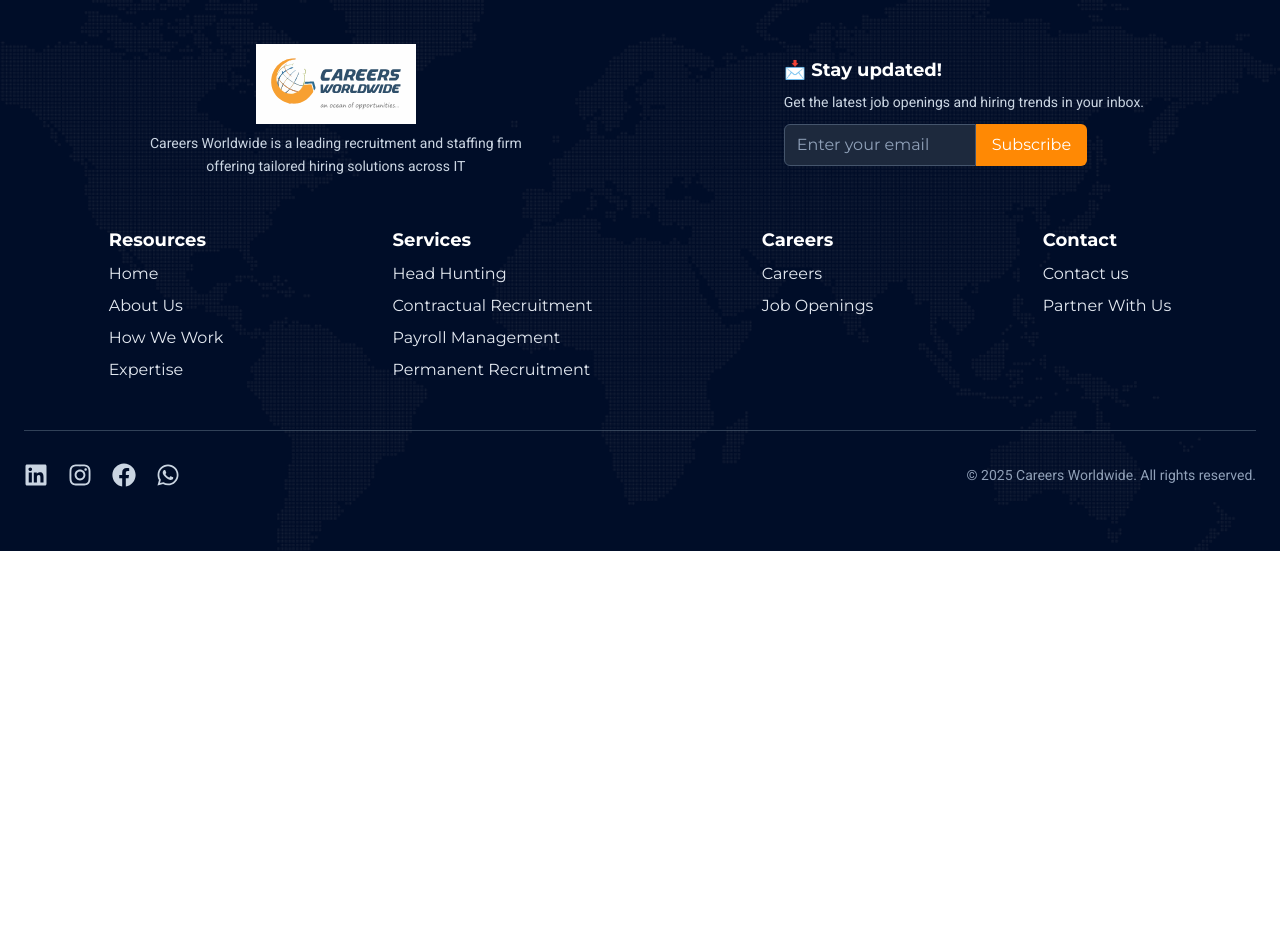
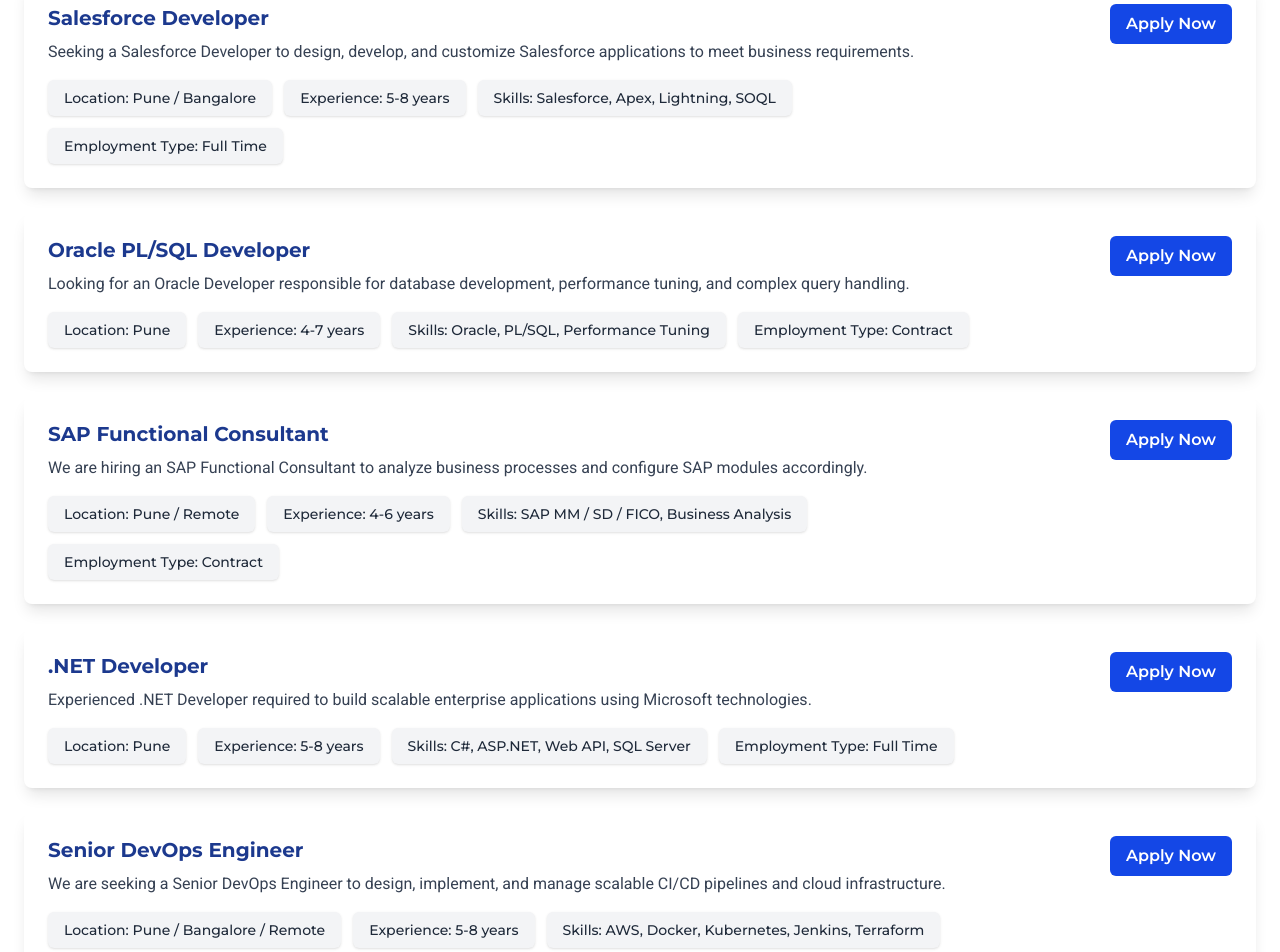
Before and after one commit to achalturkar/careersworldwide, a Next.js app: page /jobopening in a window 1280 px wide. Shown: the part 1060-2012 px from the top of the page. Before the commit the page ends 1611 px from the top, so only its background shows below. Built offline with nearby package versions, Linux system fonts and the light colour scheme.

Commit message:
update all

```diff
--- a/app/about/page.jsx
+++ b/app/about/page.jsx
@@ -147,7 +147,7 @@ comprehensive database has qualified applicants which enable you to recruit the
         <section className="flex flex-col px-2 md:px-20  gap-3 md:gap-4 my-4 md:my-20">
 
           <div className=" flext flex-col justify-center items-center" data-aos="fade-right">
-            <h1 className="text-3xl font-bold text-blue-950 ">Meet Our Team</h1>
+            <h1 className="text-3xl font-bold text-blue-950 ">Meet Our Founder</h1>
             <HandleMove className="items-center" />
           </div>
 
--- a/app/jobopening/page.jsx
+++ b/app/jobopening/page.jsx
@@ -7,8 +7,6 @@ import Head from "next/head";
 const JobOpenings = () => {
 
     const jobData = [
-
-
   {
     title: "HR Executive - Recruitment",
     desc: "We are seeking an enthusiastic HR Executive to manage and execute the end-to-end recruitment process, coordinate with hiring managers, and help in building a strong workforce.",
@@ -27,8 +25,8 @@ const JobOpenings = () => {
       { key: "Location: Pune" },
       { key: "Experience: 2-5 years" },
       { key: "Skills: Java, Spring Boot, REST APIs, PostgreSQL" },
-                { key: "Employment Type: Full Time" },
-            ],
+      { key: "Employment Type: Full Time" }
+    ]
   },
   {
     title: "UI/UX Designer",
@@ -37,10 +35,102 @@ const JobOpenings = () => {
       { key: "Location: Remote" },
       { key: "Experience: 1-3 years" },
       { key: "Skills: Figma, Adobe XD, User Research" },
-                { key: "Employment Type: Contract" },
-            ],
+      { key: "Employment Type: Full Time" }
+    ]
+  },
+  {
+    title: "Salesforce Developer",
+    desc: "Seeking a Salesforce Developer to design, develop, and customize Salesforce applications to meet business requirements.",
+    set: [
+      { key: "Location: Pune / Bangalore" },
+      { key: "Experience: 5-8 years" },
+      { key: "Skills: Salesforce, Apex, Lightning, SOQL" },
+      { key: "Employment Type: Full Time" }
+    ]
+  },
+  {
+    title: "Oracle PL/SQL Developer",
+    desc: "Looking for an Oracle Developer responsible for database development, performance tuning, and complex query handling.",
+    set: [
+      { key: "Location: Pune" },
+      { key: "Experience: 4-7 years" },
+      { key: "Skills: Oracle, PL/SQL, Performance Tuning" },
+      { key: "Employment Type: Contract" }
+    ]
+  },
+  {
+    title: "SAP Functional Consultant",
+    desc: "We are hiring an SAP Functional Consultant to analyze business processes and configure SAP modules accordingly.",
+    set: [
+      { key: "Location: Pune / Remote" },
+      { key: "Experience: 4-6 years" },
+      { key: "Skills: SAP MM / SD / FICO, Business Analysis" },
+      { key: "Employment Type: Contract" }
+    ]
+  },
+  {
+    title: ".NET Developer",
+    desc: "Experienced .NET Developer required to build scalable enterprise applications using Microsoft technologies.",
+    set: [
+      { key: "Location: Pune" },
+      { key: "Experience: 5-8 years" },
+      { key: "Skills: C#, ASP.NET, Web API, SQL Server" },
+      { key: "Employment Type: Full Time" }
+    ]
+  },
+
+   {
+    title: "Senior DevOps Engineer",
+    desc: "We are seeking a Senior DevOps Engineer to design, implement, and manage scalable CI/CD pipelines and cloud infrastructure.",
+    set: [
+      { key: "Location: Pune / Bangalore / Remote" },
+      { key: "Experience: 5-8 years" },
+      { key: "Skills: AWS, Docker, Kubernetes, Jenkins, Terraform" },
+      { key: "Employment Type: Contract" }
+    ]
+  },
+  {
+    title: "AWS Cloud Engineer",
+    desc: "Looking for an AWS Cloud Engineer responsible for cloud infrastructure design, deployment, and optimization.",
+    set: [
+      { key: "Location: Pune / Remote" },
+      { key: "Experience: 3-6 years" },
+      { key: "Skills: AWS EC2, S3, Lambda, IAM, CloudWatch" },
+      { key: "Employment Type: Contract" }
+    ]
+  },
+  {
+    title: "NetSuite Functional Consultant",
+    desc: "We are seeking a NetSuite Consultant to implement, configure, and support NetSuite ERP solutions.",
+    set: [
+      { key: "Location: Remote" },
+      { key: "Experience: 4-7 years" },
+      { key: "Skills: NetSuite ERP, Financial Modules, Customization" },
+      { key: "Employment Type: Full Time" }
+    ]
+  },
+  {
+    title: "DevOps Engineer",
+    desc: "Hiring a DevOps Engineer to manage CI/CD pipelines, cloud infrastructure, and deployment automation.",
+    set: [
+      { key: "Location: Pune / Remote" },
+      { key: "Experience: 3-6 years" },
+      { key: "Skills: AWS, Docker, Kubernetes, Jenkins" },
+      { key: "Employment Type: Contract" }
+    ]
+  },
+   {
+    title: "Senior Java Full Stack Developer",
+    desc: "Hiring a Full Stack Developer with strong backend expertise and modern frontend exposure.",
+    set: [
+      { key: "Location: Pune" },
+      { key: "Experience: 4-7 years" },
+      { key: "Skills: Java, Spring Boot, React, REST APIs, PostgreSQL" },
+      { key: "Employment Type: Contract" }
+    ]
   },
 ];
+
 
     return (
 
--- a/app/layout.js
+++ b/app/layout.js
@@ -1,31 +1,89 @@
-import Head from 'next/head';
-import { Poppins, Montserrat, Roboto, Geist, Geist_Mono } from 'next/font/google';
+import Script from "next/script";
+import { Poppins, Roboto, Montserrat } from "next/font/google";
 import Navbar from "@/components/Navbar/Navbar";
 import Footer from "@/components/Footer/Footer";
 import TopUpButton from "@/components/TopUpButton/TopUpButton";
 import AOSWrapper from "./AOSWrapper";
 import "./globals.css";
 
-const poppins = Poppins({ subsets: ['latin'], weight: ['400','500','600','700'], variable: '--font-poppins', display: 'swap' });
-const montserrat = Montserrat({ subsets: ['latin'], weight: ['300','400','500','600','700'], variable: '--font-montserrat', display: 'swap' });
-const roboto = Roboto({ subsets: ['latin'], weight: ['400','500','600','700'], variable: '--font-roboto', display: 'swap' });
-const geistSans = Geist({ subsets: ['latin'], variable: '--font-geist-sans' });
-const geistMono = Geist_Mono({ subsets: ['latin'], variable: '--font-geist-mono' });
+/* ✅ Single font for performance & SEO */
+const poppins = Poppins({
+  subsets: ["latin"],
+  weight: ["400", "500", "600", "700"],
+  variable: "--font-poppins",
+  display: "swap",
+});
+
+const montserrat = Montserrat({
+  subsets: ['latin'],
+   weight: ['300','400','500','600','700'],
+    variable: '--font-montserrat',
+     display: 'swap'
+    });
+
+
+const roboto = Roboto({
+   subsets: ['latin'],
+  weight: ['400','500','600','700'],
+   variable: '--font-roboto',
+   display: 'swap'
+  });
+
+
+/* ✅ Global SEO Metadata */
+export const metadata = {
+  title: {
+    default: "Careers Worldwide | Recruitment & Staffing Solutions",
+    template: "Careers Worldwide | %s ",
+  },
+  description:
+    "Careers Worldwide is a global recruitment and HR consultancy with offices in India and the UK. We specialize in permanent hiring, headhunting, contractual recruitment, and payroll management.",
+  robots: "index, follow",
+  metadataBase: new URL("https://www.careersworldwide.in"),
+  openGraph: {
+    title: "Careers Worldwide | Recruitment & Staffing Solutions",
+    description:
+      "Careers Worldwide is a global recruitment and HR consultancy with offices in India and the UK.",
+    url: "https://www.careersworldwide.in/",
+    siteName: "Careers Worldwide",
+    type: "website",
+  },
+  icons: {
+    icon: "/favicon.ico",
+  },
+};
 
 export default function RootLayout({ children }) {
   return (
     <html lang="en">
-      <Head>
-        <title>Careers Worldwide | Recruitment & Staffing Solution</title>
-        <meta name="description" content="Careers Worldwide is a global recruitment and HR consultancy with offices in India and the UK. We specialize in permanent hiring, headhunting, contractual recruitment, and payroll management." />
-        <meta name="robots" content="index, follow" />
-        <meta property="og:title" content="Careers Worldwide | Recruitment & Staffing Solution" />
-        <meta property="og:site_name" content="Careers Worldwide" />
-        <meta property="og:type" content="website" />
-        <meta property="og:url" content="https://www.careersworldwide.in/" />
-        <link rel="icon" href="/favicon.ico" />
-      </Head>
-      <body className={`${poppins.variable} ${montserrat.variable} ${roboto.variable} ${geistSans.variable} ${geistMono.variable} antialiased`}>
+      <body className={`${poppins.variable} ${montserrat.variable} ${roboto.variable} antialiased`}>
+
+        {/* ✅ WebSite Schema (Controls Site Name above URL in Google) */}
+        <Script
+          id="website-schema"
+          type="application/ld+json"
+          strategy="afterInteractive"
+          dangerouslySetInnerHTML={{
+            __html: JSON.stringify({
+              "@context": "https://schema.org",
+              "@type": "WebSite",
+              "name": "Careers Worldwide",
+              "alternateName": "Careers Worldwide",
+              "url": "https://www.careersworldwide.in/",
+              "inLanguage": "en-IN",
+              "publisher": {
+                "@type": "Organization",
+                "name": "Careers Worldwide",
+                "url": "https://www.careersworldwide.in/",
+                "logo": {
+                  "@type": "ImageObject",
+                  "url": "https://www.careersworldwide.in/cww.svg"
+                }
+              }
+            })
+          }}
+        />
+
         <AOSWrapper>
           <Navbar />
           {children}
--- a/components/Card/Card.jsx
+++ b/components/Card/Card.jsx
@@ -17,7 +17,7 @@ const Card = ({ Detail }) => {
                         {/* service heading and description */}
                         <div className="h-8/11 gap-1">
                             <h1 className="font-bold text-xl text-blue-950 h-2/7">{each.head}</h1>
-                            <p className="text-md h-5/7 mb-2">{each.desc}</p>
+                            <p className="text-md  h-5/7 mb-2">{each.desc}</p>
 
                         </div>
                         {/* read more link */}
--- a/components/NumberCounter/NumberCounter.jsx
+++ b/components/NumberCounter/NumberCounter.jsx
@@ -12,7 +12,7 @@ const NumberCounter = () => {
                     <p className="text-3xl font-bold ">
                         <CountUp
                             start={0}
-                            end={15}
+                            end={16}
                             enableScrollSpy={true}
                             scrollSpyOnce="true "
                             suffix="+"
--- a/components/TopUpButton/TopUpButton.jsx
+++ b/components/TopUpButton/TopUpButton.jsx
@@ -33,7 +33,7 @@ const TopUpButton = () =>{
     const handleClick = () =>{
           clientWindow?.scrollTo({
             top:0,
-            behaviour : "smooth"
+            behavior : "smooth"
           })
     }
 
```
Also changed, not shown: app/page.js (+13 -30 lines), components/DetailImg/DetailImg.jsx (+20 -20 lines), components/Hero/Hero.jsx (+37 -15 lines), next.config.mjs (+2 -21 lines), 1 other file (tests, documents, lock files or other folders). Lines whose indentation alone changed are shown as unchanged.
